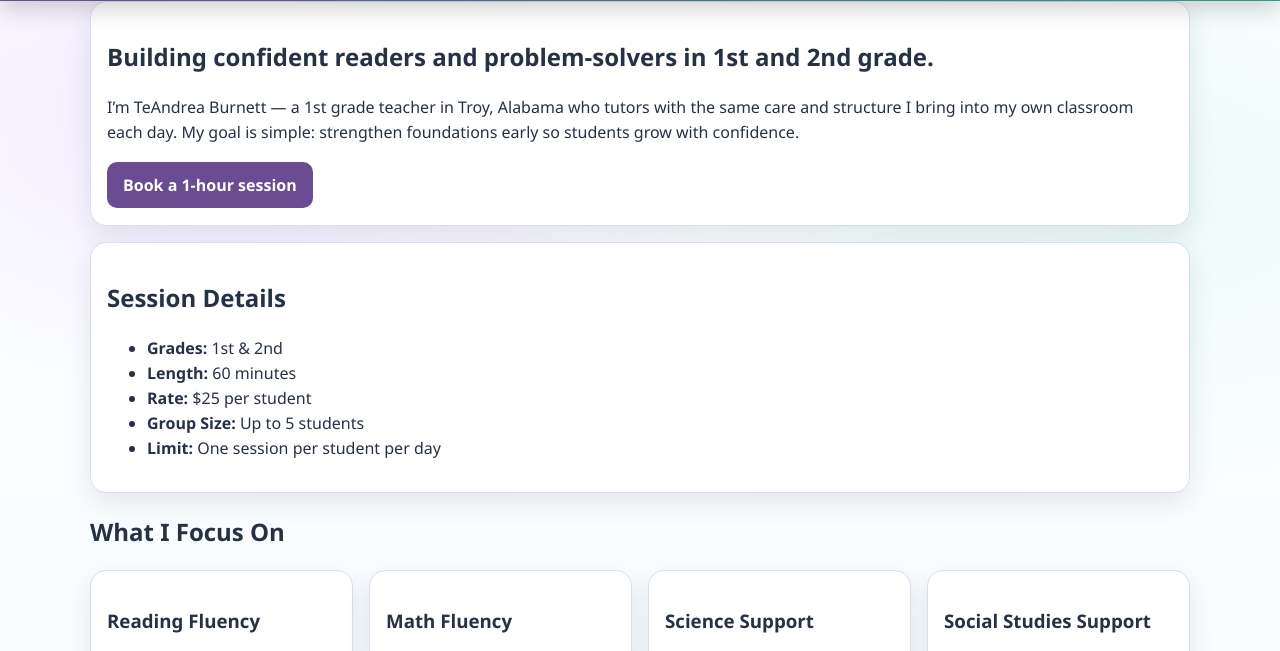
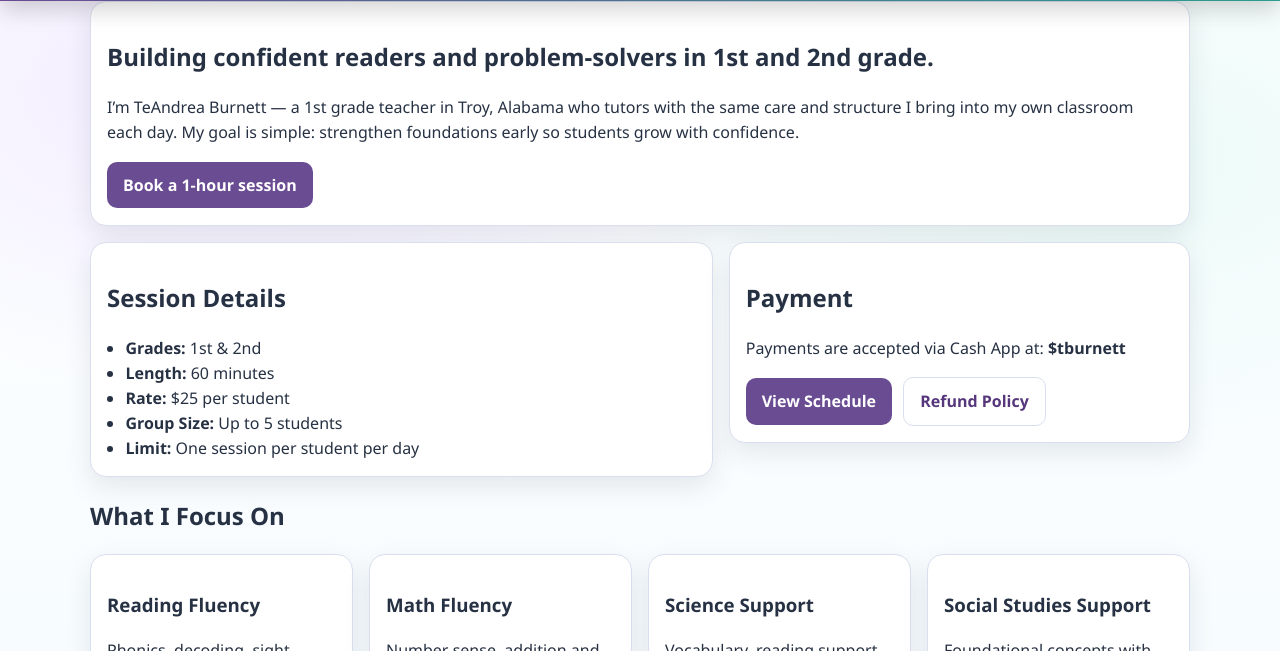
Before and after one commit to SandLotLab/TeandreaBurnettTutoring.com, a plain HTML site: page index.html in a window 1280 px wide. Shown: the part 70-721 px from the top of the page. Drawn offline with Linux system fonts and the light colour scheme.

Commit message:
Refine homepage layout for session and payment sections

```diff
--- a/css/styles.css
+++ b/css/styles.css
@@ -266,3 +266,31 @@ details.card summary { cursor: pointer; font-weight: 700; }
 .link-row { margin-top: .25rem; }
 .fineprint { opacity: .85; font-size: .95rem; }
 .muted { opacity: .85; }
+
+
+.home-info-grid {
+  display: grid;
+  gap: 1rem;
+  grid-template-columns: minmax(0, 1.35fr) minmax(280px, 1fr);
+  align-items: start;
+}
+
+.session-list {
+  margin: 0;
+  padding-left: 1.15rem;
+}
+
+.btn-ghost-outline {
+  border-color: var(--line);
+  color: var(--plum-700);
+}
+
+.btn-ghost-outline:hover {
+  background: var(--plum-100);
+}
+
+@media (max-width: 900px) {
+  .home-info-grid {
+    grid-template-columns: 1fr;
+  }
+}
--- a/index.html
+++ b/index.html
@@ -16,7 +16,7 @@
 
   <link rel="icon" type="image/svg+xml" href="/assets/favicon.svg" />
   <link rel="manifest" href="/site.webmanifest" />
-  <link rel="stylesheet" href="/css/styles.css?v=3" />
+  <link rel="stylesheet" href="/css/styles.css?v=4" />
 </head>
 
 <body>
@@ -39,16 +39,32 @@
     </section>
 
 
-    <!-- QUICK FACTS -->
+    <!-- SESSION + PAYMENT -->
+    <section class="home-info-grid">
       <section class="card stack">
         <h2>Session Details</h2>
-      <ul>
+        <ul class="session-list">
           <li><strong>Grades:</strong> 1st & 2nd</li>
           <li><strong>Length:</strong> 60 minutes</li>
           <li><strong>Rate:</strong> $25 per student</li>
           <li><strong>Group Size:</strong> Up to 5 students</li>
           <li><strong>Limit:</strong> One session per student per day</li>
         </ul>
+      </section>
+
+      <section class="card stack">
+        <h2>Payment</h2>
+
+        <p>
+          Payments are accepted via Cash App at:
+          <strong>$tburnett</strong>
+        </p>
+
+        <div class="button-row">
+          <a class="btn" href="/schedule">View Schedule</a>
+          <a class="btn btn-ghost btn-ghost-outline" href="/refund-policy">Refund Policy</a>
+        </div>
+      </section>
     </section>
 
 
@@ -129,21 +145,6 @@
     </section>
 
 
-    <!-- PAYMENT -->
-    <section class="card stack">
-      <h2>Payment</h2>
-
-      <p>
-        Payments are accepted via Cash App at:
-        <strong>$tburnett</strong>
-      </p>
-
-      <div class="button-row">
-        <a class="btn" href="/schedule">View Schedule</a>
-        <a class="btn btn-ghost" href="/refund-policy">Refund Policy</a>
-      </div>
-    </section>
-
   </main>
 
   <div data-site-footer></div>
```
Lines whose indentation alone changed are shown as unchanged.
